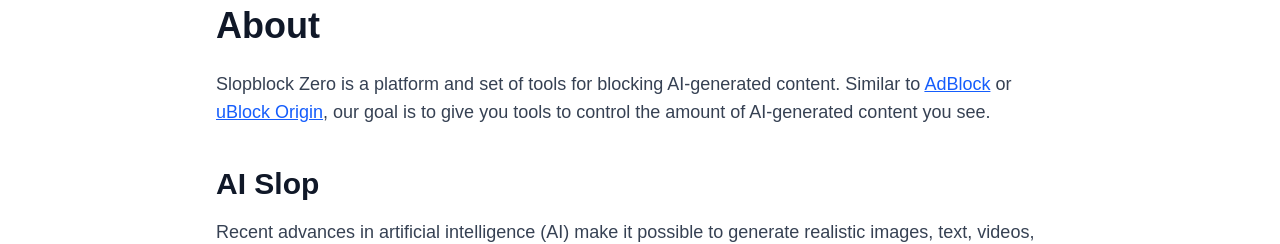
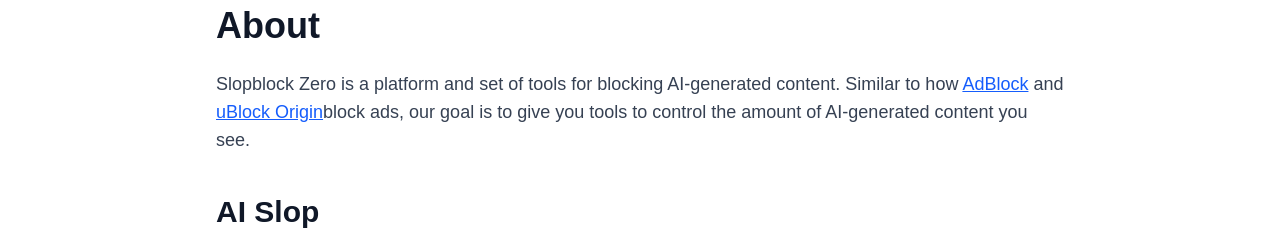
Before and after one commit to bfinan/slopblock, a Next.js app: page /about in a window 1280 px wide. Shown: the part 131-375 px from the top of the page. Built offline with nearby package versions, Linux system fonts and the light colour scheme.

Commit message:
new commit

```diff
--- a/app/about/page.tsx
+++ b/app/about/page.tsx
@@ -6,7 +6,7 @@ export default function About() {
       <main className="mx-auto max-w-4xl px-4 py-8 sm:px-6 sm:py-12 md:py-16">
         <h1 className="mb-6 text-3xl font-bold text-gray-900 sm:text-4xl">About</h1>
         <p className="mb-8 text-base leading-7 text-gray-700 sm:text-lg">
-          Slopblock Zero is a platform and set of tools for blocking AI-generated content. Similar to{" "}
+          Slopblock Zero is a platform and set of tools for blocking AI-generated content. Similar to how{" "}
           <Link
             href="https://getadblock.com"
             target="_blank"
@@ -15,7 +15,7 @@ export default function About() {
           >
             AdBlock
           </Link>{" "}
-          or{" "}
+          and{" "}
           <Link
             href="https://ublockorigin.com"
             target="_blank"
@@ -24,7 +24,7 @@ export default function About() {
           >
             uBlock Origin
           </Link>
-          , our goal is to give you tools to control the amount of AI-generated content you see.
+          block ads, our goal is to give you tools to control the amount of AI-generated content you see.
         </p>
 
         <h2 className="mb-4 mt-10 text-2xl font-bold text-gray-900 sm:text-3xl">AI Slop</h2>
--- a/app/page.tsx
+++ b/app/page.tsx
@@ -1,5 +1,30 @@
+import Image from "next/image";
+import type { Metadata } from "next";
 import Link from "next/link";
-import Image from "next/image";
+
+export const metadata: Metadata = {
+  title: "Slopblock Zero - Block AI slop everywhere.",
+  description: "Slopblock Zero is a platform and set of tools for blocking AI-generated content.",
+  openGraph: {
+    title: "Slopblock Zero - Block AI-generated content on any website.",
+    description: "Slopblock Zero is a platform and set of tools for tagging, filtering, and blocking AI-generated content.",
+    type: "website",
+    images: [
+      {
+        url: "/slopsign_centered.jpg",
+        width: 1200,
+        height: 630,
+        alt: "Slopblock Zero",
+      },
+    ],
+  },
+  twitter: {
+    card: "summary_large_image",
+    title: "Slopblock Zero - Block AI-generated content everywhere.",
+    description: "Slopblock Zero is a platform and set of tools for blocking AI-generated content.",
+    images: ["/slopsign_centered.jpg"],
+  },
+};
 
 export default function Home() {
   return (
```
